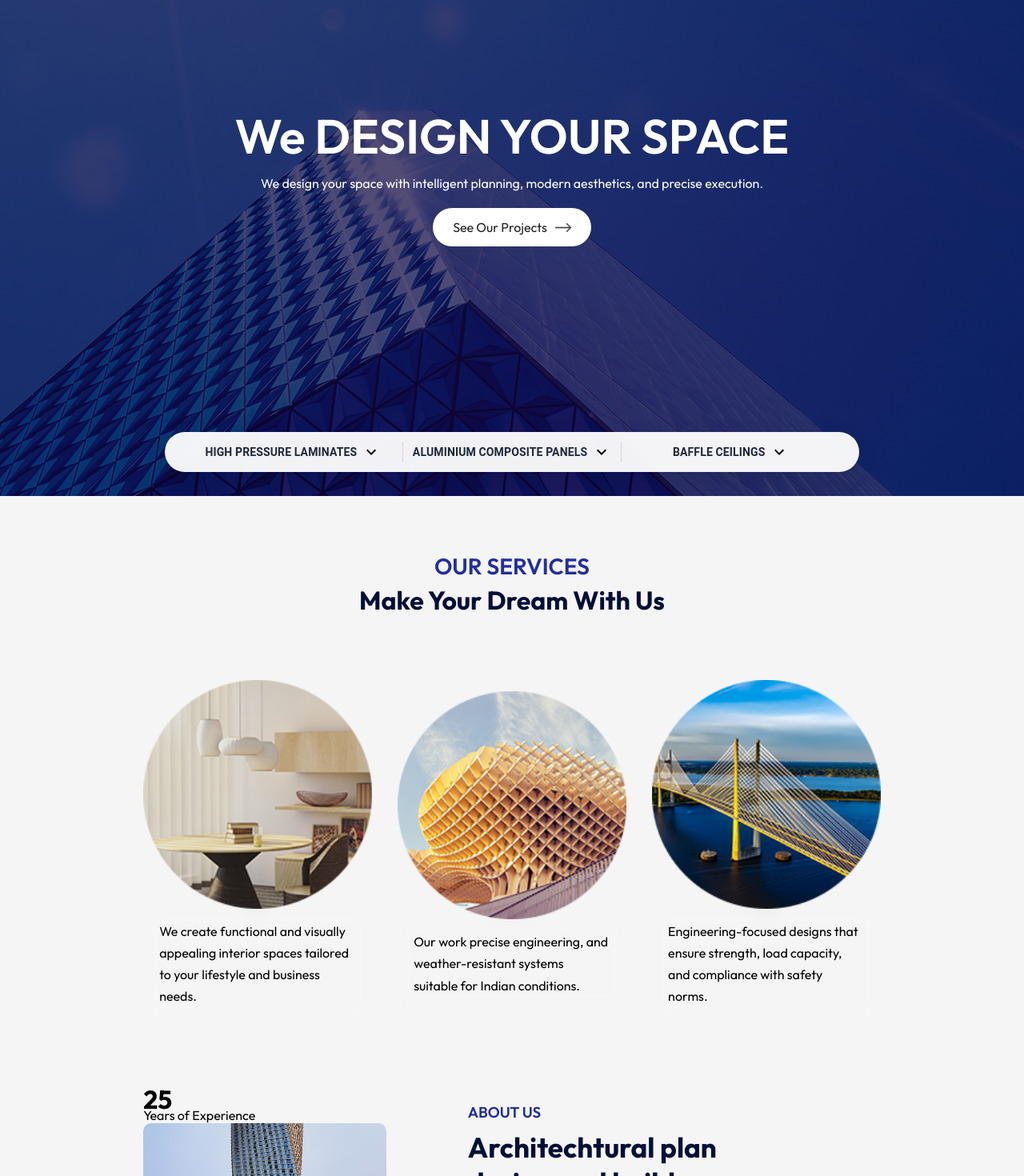
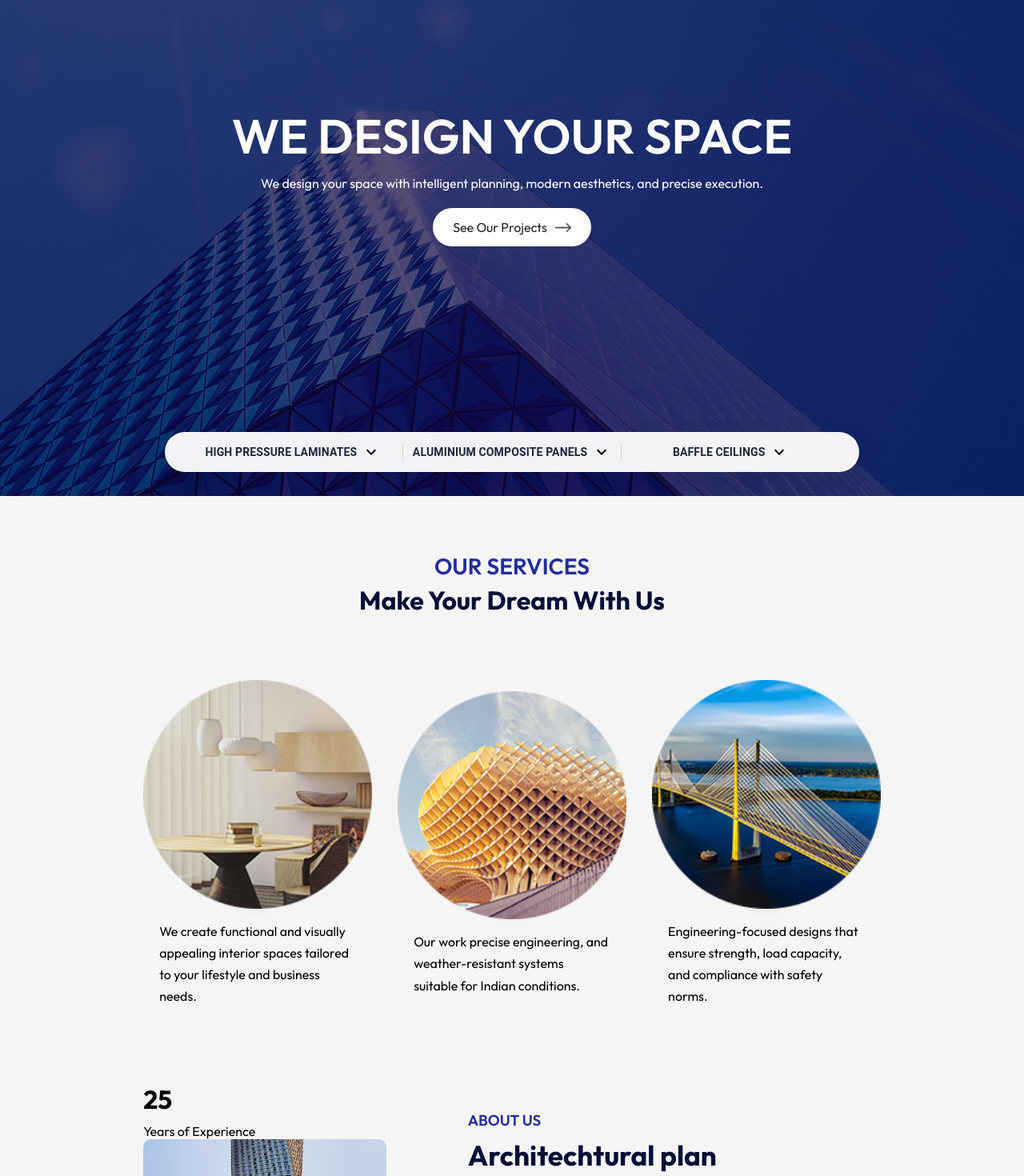
Before and after one commit to VenkateshBoddepalli/Creating_Facades, a React (Vite) app: page / in a window 1280 px wide. Shown: the part 180-1650 px from the top of the page at 80% size. Built offline with nearby package versions, Linux system fonts and the light colour scheme.

Commit message:
Text we change

```diff
--- a/src/Components/About/About.css
+++ b/src/Components/About/About.css
@@ -25,7 +25,7 @@
     cursor: pointer;
 }
 .about h1{
-    margin-bottom: -10px;
+    margin-bottom: 10px;
 }
 .about h3{
     font-weight: 600;
--- a/src/Components/Hero/Hero.jsx
+++ b/src/Components/Hero/Hero.jsx
@@ -12,7 +12,7 @@ const Hero = () => {
     <>
     <motion.div id="hero" initial={{opacity: 0, y: 20}} animate={{opacity: 1, y: 0}} transition={{duration: 0.5, delay:0.7}} viewport={{once:true}} className='hero container'>
       <div className="hero-text">
-        <h1>We DESIGN YOUR SPACE</h1>
+        <h1>WE DESIGN YOUR SPACE</h1>
         <p>We design your space with intelligent planning, modern aesthetics, and precise execution.</p>
         <button className='btn' onClick={() => navigate("/products")}>See Our Projects <img src={dark_arrow} alt="" /></button>
       </div>
```
